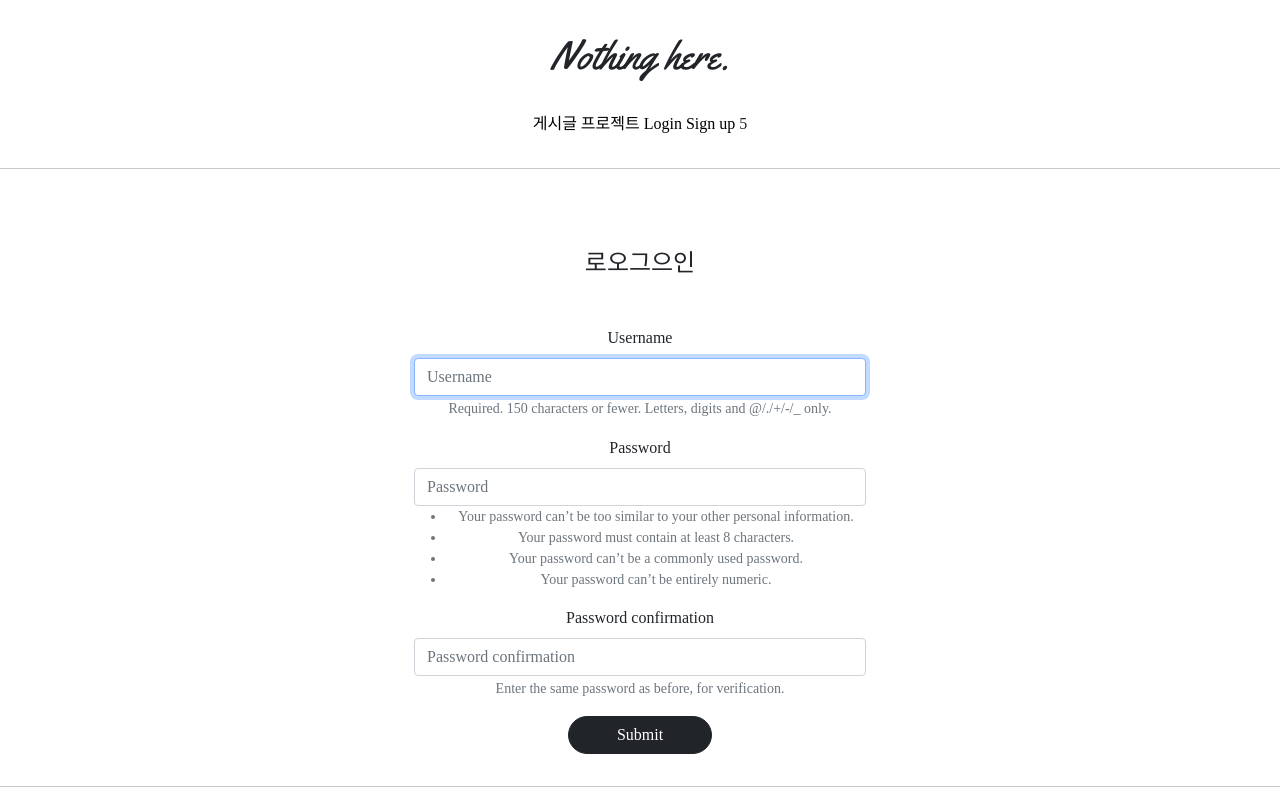
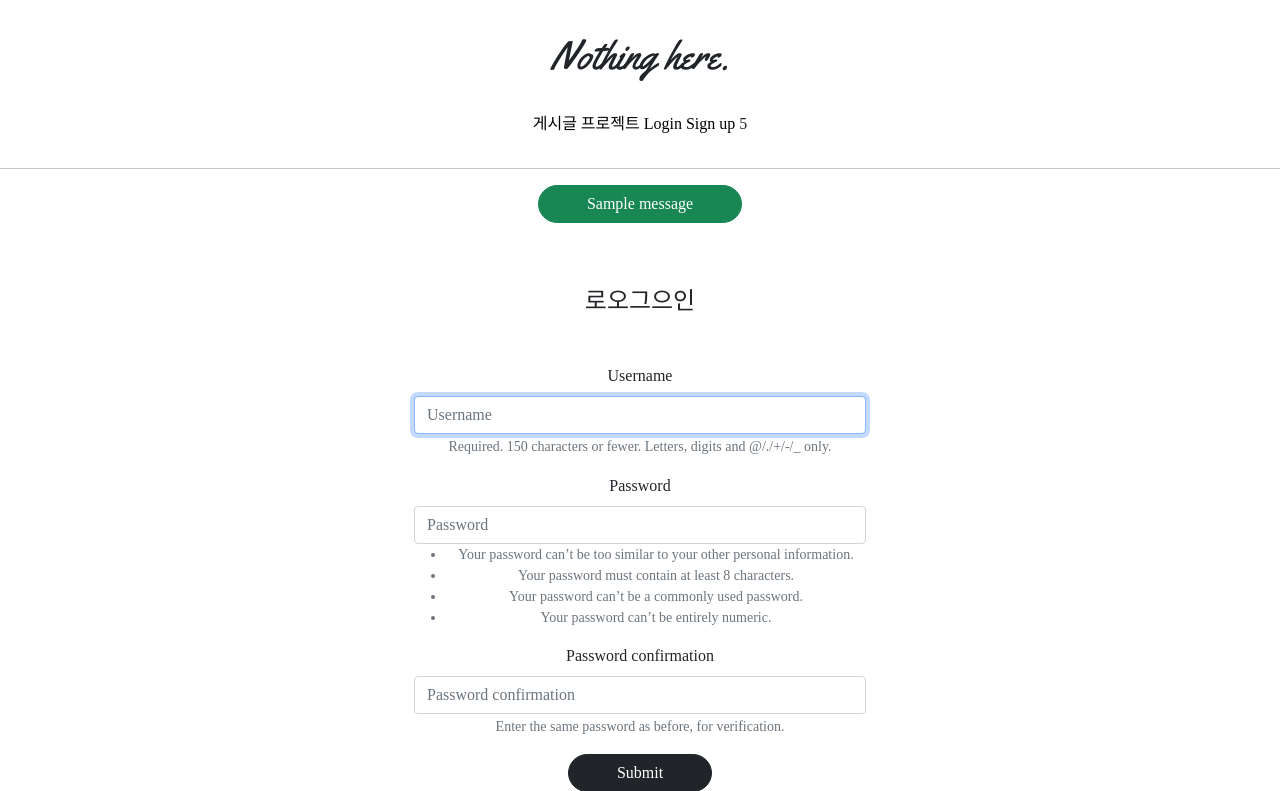
Before and after one commit to misojun50/git_mytest2, a Django app: page /accounts/create/ in a window 1280 px wide. Shown: the top 791 px of the page. Run offline with Django 3.2, Linux system fonts and the light colour scheme; tables that the repository leaves empty hold one stand-in row (values such as "Sample post"); one stand-in notice (Sample message) is shown; parts of the project's set-up code (start-up, migrations or seed data) failed here and were passed over; some libraries are stand-ins or nearby versions; some web fonts are replaced.

Commit message:
8/24 mytest2 commit5

```diff
--- a/templates/base.html
+++ b/templates/base.html
@@ -9,6 +9,14 @@
 
 <hr>
 
+{% for message in messages %}
+<div class="text-center">
+    <div class="btn btn-success rounded-pill px-5">
+        {{ message }}
+    </div>
+</div>
+{% endfor %}
+
 {% block content %}
 {% endblock %}
 
```
Also changed, not shown: likeapp/views.py (+6 -1 lines).
